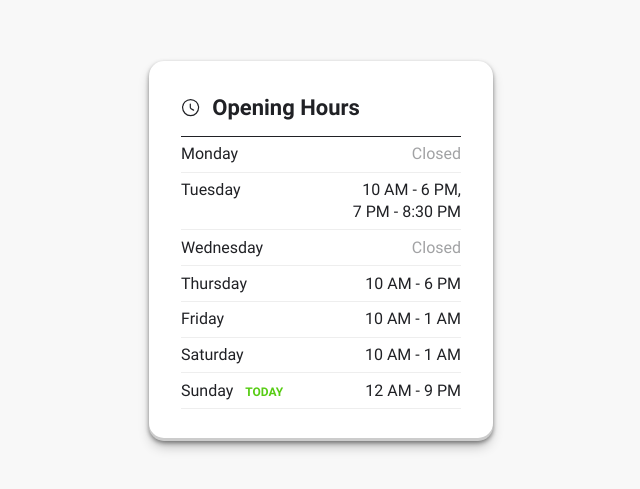
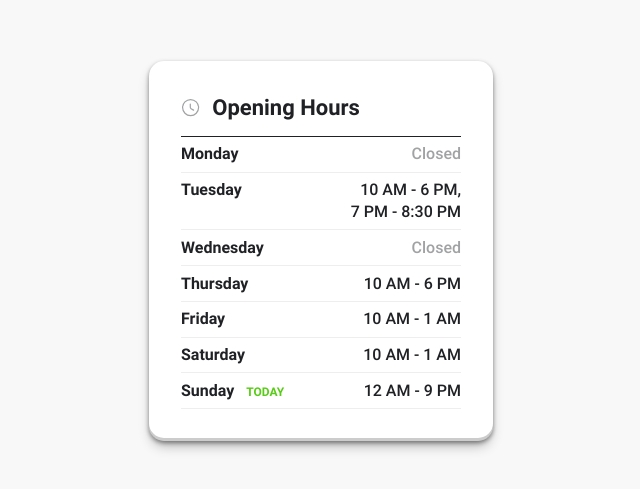
Before and after one commit to martyjg/opening-hours, a React (Vite) app: page / in a window 1280 px wide. Shown: the part 149-638 px from the top of the page, without its empty margins (319-959 px from the left). Built offline with nearby package versions, Linux system fonts and the light colour scheme.

Commit message:
Font styles

```diff
--- a/src/components/OpeningHours/OpeningHours.styled.ts
+++ b/src/components/OpeningHours/OpeningHours.styled.ts
@@ -26,6 +26,7 @@ const Heading = styled.h1`
 
 const ExtendedClockIcon = styled(ClockIcon)`
   margin-right: 0.75rem;
+  color: var(--typography-inactive);
 `;
 
 export {
--- a/src/components/Schedule/Schedule.styled.ts
+++ b/src/components/Schedule/Schedule.styled.ts
@@ -11,17 +11,23 @@ const ListItem = styled.li`
   }
 `
 
-interface TextProps {
+const DayText = styled.p`
+  font-weight: 700;
+`
+
+interface TimetextProps {
   inactive?: boolean;
 }
 
-const Text = styled.p<TextProps>`
+const TimeText = styled.p<TimetextProps>`
   text-align: right;
   max-width: 50%;
+  font-weight: 500;
   color: ${props => props.inactive ? 'var(--typography-inactive)' : ''}
 `
 
 export {
   ListItem,
-  Text,
+  DayText,
+  TimeText,
 }
--- a/src/components/Schedule/Schedule.tsx
+++ b/src/components/Schedule/Schedule.tsx
@@ -2,7 +2,7 @@ import {
   ReadableDayInterface,
   TimeInterface,
 } from '../OpeningHours/OpeningHours';
-import { ListItem, Text } from './Schedule.styled';
+import { ListItem, DayText, TimeText } from './Schedule.styled';
 import Time from '../Time/Time';
 import HighlightText from '../HighlightText/HighlightText';
 
@@ -21,12 +21,12 @@ const Schedule = ({ openingHours }: ScheduleProps) => {
       {openingHours.map((item: ReadableDayInterface, index: number) => {
         return (
           <ListItem key={item.day}>
-            <p>
+            <DayText>
               {item.day}
               {index === todayIndex && <HighlightText>Today</HighlightText>}
-            </p>
+            </DayText>
             {item.readableOpeningHours?.length > 0 ? (
-              <Text>
+              <TimeText>
                 {item.readableOpeningHours.map(
                   (openingHour: TimeInterface, index: number) => {
                     return (
@@ -41,9 +41,9 @@ const Schedule = ({ openingHours }: ScheduleProps) => {
                     );
                   }
                 )}
-              </Text>
+              </TimeText>
             ) : (
-              <Text inactive>Closed</Text>
+              <TimeText inactive>Closed</TimeText>
             )}
           </ListItem>
         );
```
